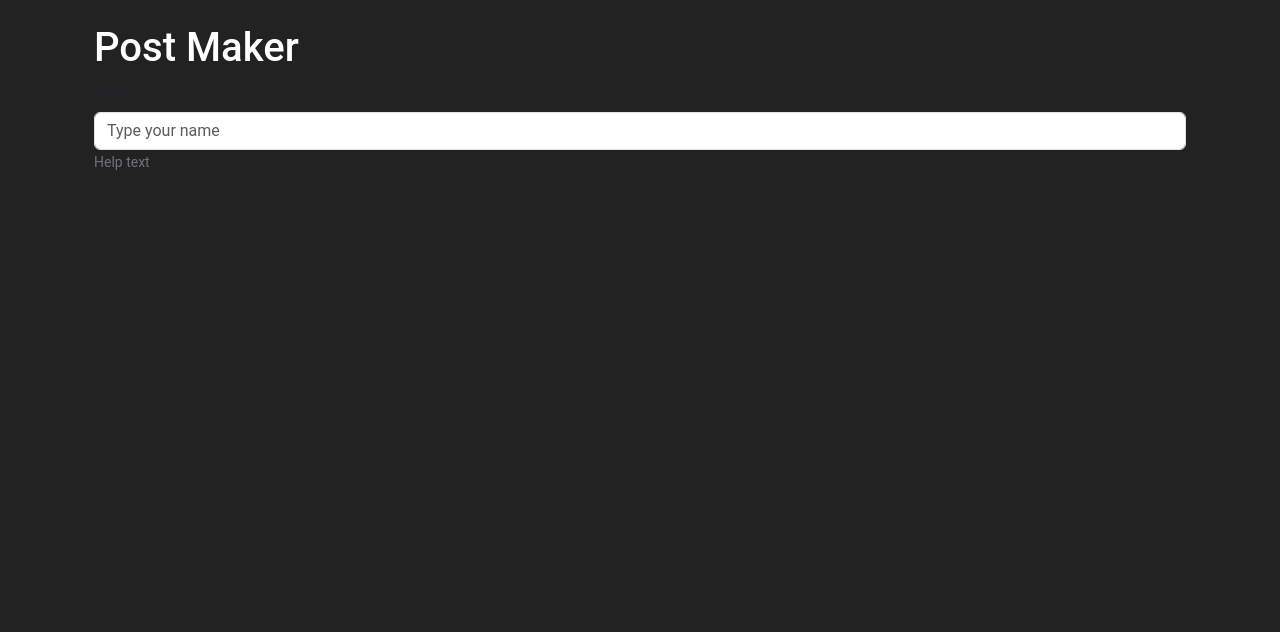
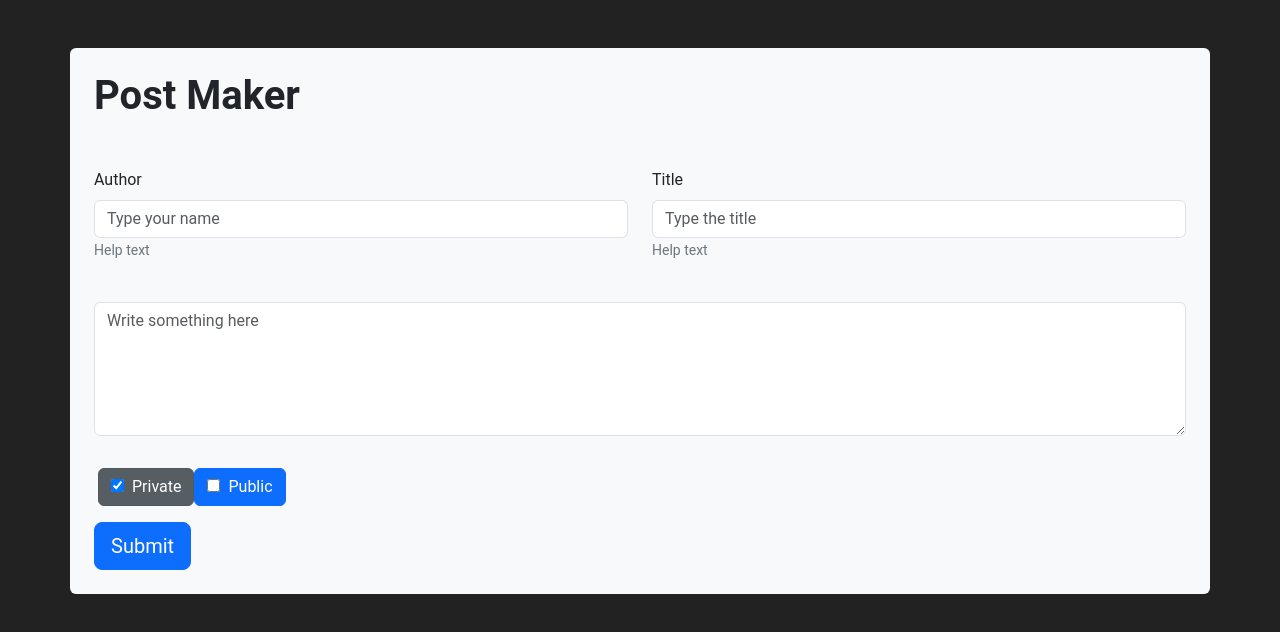
Before and after one commit to GiuseppeFiliberto/react-post-form, a React (Vite) app: page / in a window 1280 px wide. Shown: the top 632 px of the page. Built offline with nearby package versions, Linux system fonts and the light colour scheme.

Commit message:
feat: enhance form layout and add input fields for author, title, and body

```diff
--- a/src/App.jsx
+++ b/src/App.jsx
@@ -4,11 +4,13 @@ function App() {
 
   return (
     <>
-      <div className="container p-4">
+      <div className="container p-4 bg-light mt-5 rounded">
 
-        <h1 className='text-white'>Post Maker</h1>
+        <h1 className='fw-bold mb-5'>Post Maker</h1>
         <form method='POST'>
           <div className="row">
+
+            {/* author */}
             <div className="col">
               <div className="mb-3">
                 <label for="" className="form-label">Author</label>
@@ -24,7 +26,78 @@ function App() {
                 <small id="helpId" className="form-text text-secondary">Help text</small>
               </div>
             </div>
+
+            {/* title */}
+            <div className="col">
+              <div className="mb-3">
+                <label for="" className="form-label">Title</label>
+                <input
+                  type="text"
+                  className="form-control"
+                  name="title"
+                  id=""
+                  aria-describedby="helpId"
+                  placeholder="Type the title"
+                  value={FormData.title}
+                />
+                <small id="helpId" className="form-text text-secondary">Help text</small>
+              </div>
+            </div>
+
+            {/* body */}
+            <div className="col-12">
+              <div class="mb-3">
+                <label forHtml="" class="form-label"></label>
+                <textarea class="form-control" name="body" id="" rows="5" value={FormData.body} placeholder='Write something here'>
+
+                </textarea>
+              </div>
+
+            </div>
+
+            {/* check */}
+
+            <div className='p-3' role="group" data-bs-toggle="buttons">
+              <label
+                class="btn btn-secondary active"
+              >
+                <input
+                  type="checkbox"
+                  class="me-2 mr-5"
+                  name="private"
+                  id=""
+                  checked
+                  autocomplete="off"
+                  value='private'
+                />
+                Private
+              </label>
+
+              <label
+                class="btn btn-primary"
+              >
+                <input
+                  type="checkbox"
+                  class="me-2"
+                  name="public"
+                  id=""
+                  autocomplete="off"
+                  value='public'
+                />
+                Public
+              </label>
+            </div>
+
+
+
           </div>
+
+          <button
+            type="submit"
+            class="btn btn-primary btn-lg"
+          >
+            Submit
+          </button>
 
 
         </form >
```
